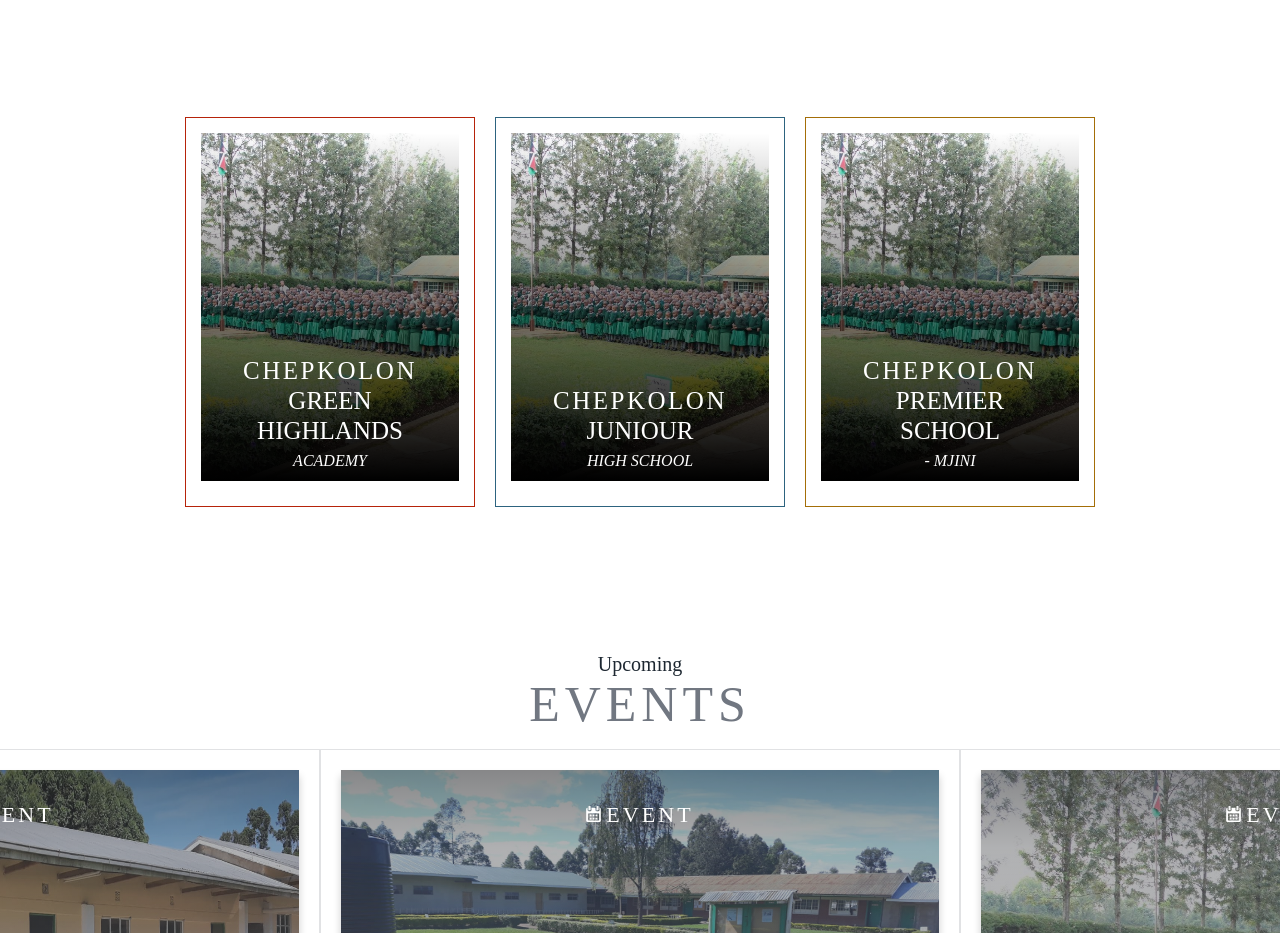
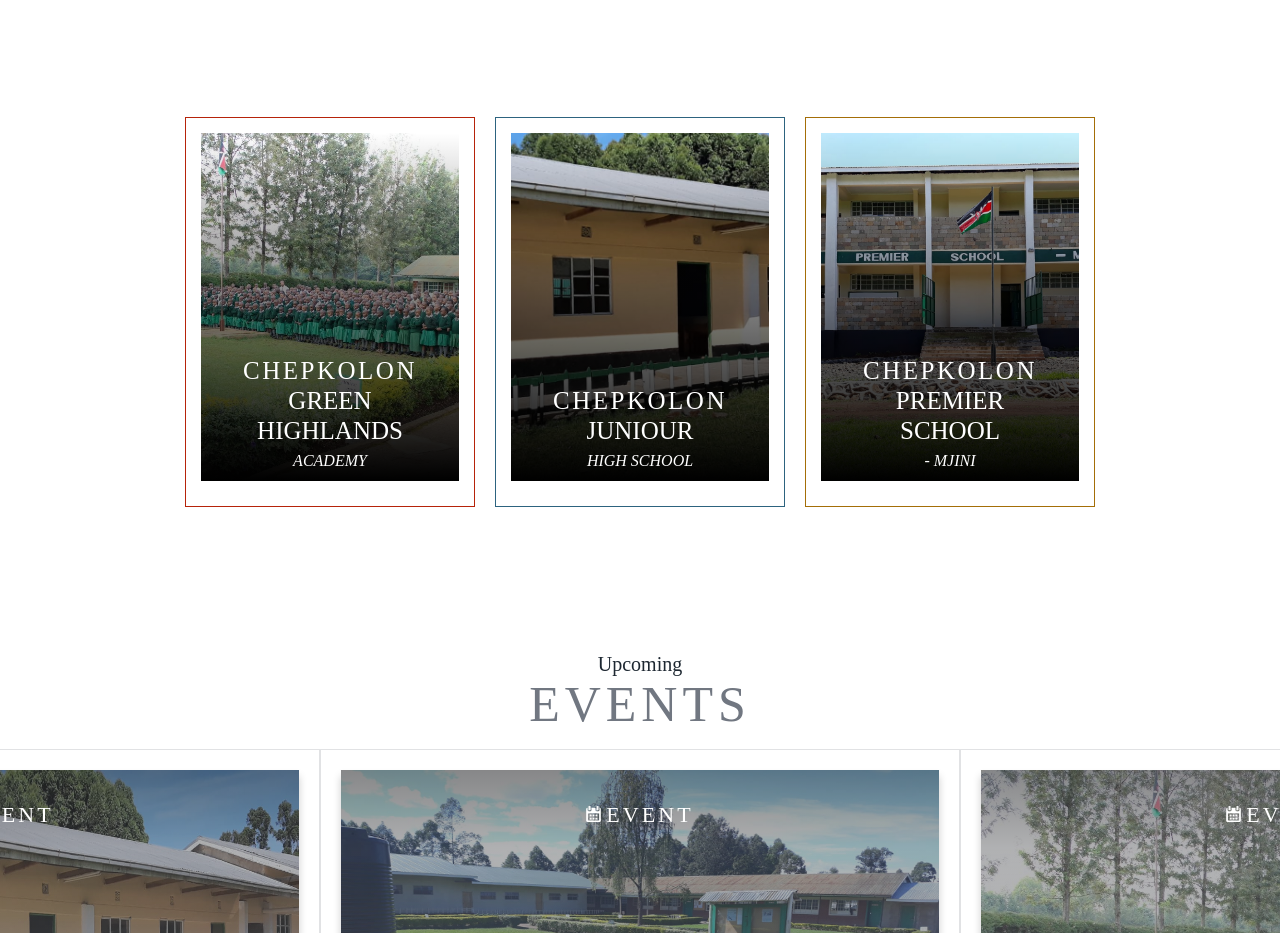
Before and after one commit to Derrickkip/chepkolon, a Next.js app: page / in a window 1280 px wide. Shown: the part 1466-2399 px from the top of the page. Built offline with nearby package versions, Linux system fonts and the light colour scheme; a web font is replaced by a local one.

Commit message:
change images in schools component

```diff
--- a/components/Schools/index.js
+++ b/components/Schools/index.js
@@ -67,7 +67,7 @@
                     </div>
                     <div className={styles.Link}>
                         <div className={classNames(styles.ImageBox, styles.Blue)}>
-                            <Image src={require('../../assets/assembly2.jpg')} className="w-full" alt="school"/>
+                            <Image src={require('../../assets/class.jpg')} className="w-full" alt="school"/>
                         </div>
                         <div className={styles.LinkInfo}>
                             <div>CHEPKOLON</div>
@@ -80,7 +80,7 @@
                     </div>
                     <div className={styles.Link}>
                         <div className={classNames(styles.ImageBox, styles.Red)}>
-                            <Image src={require('../../assets/assembly2.jpg')} className="w-full" alt="school"/>
+                            <Image src={require('../../assets/mjini1.jpg')} className="w-full" alt="school"/>
                         </div>
                         <div className={styles.LinkInfo}>
                             <div>CHEPKOLON</div>
```
